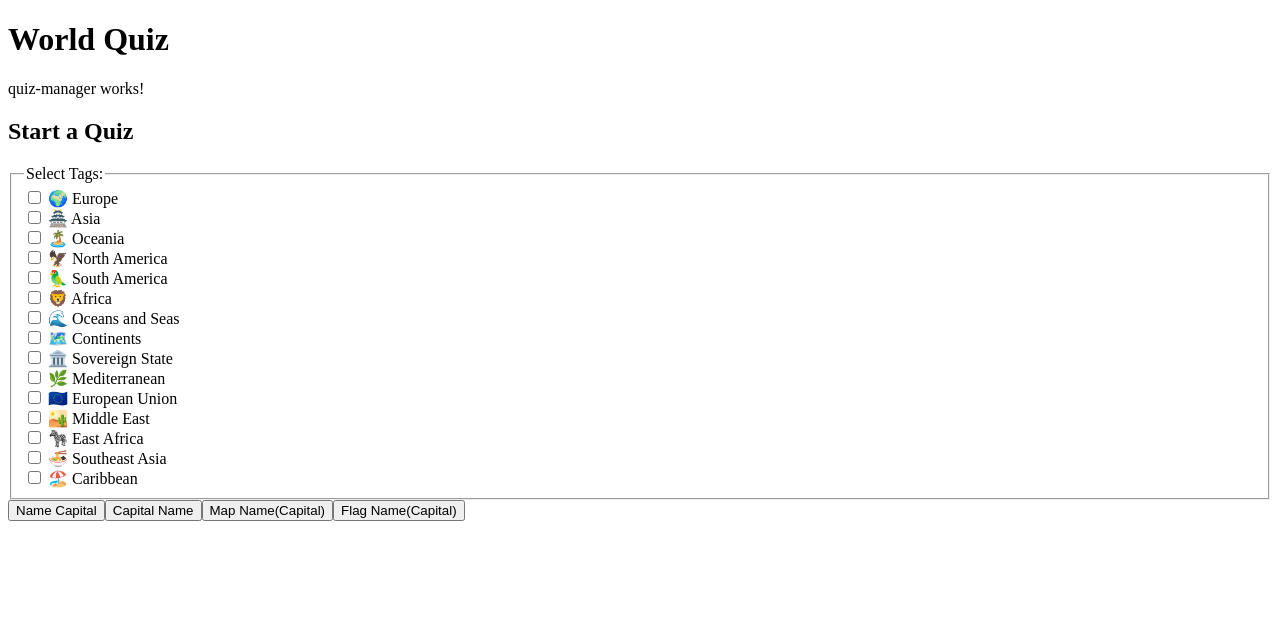
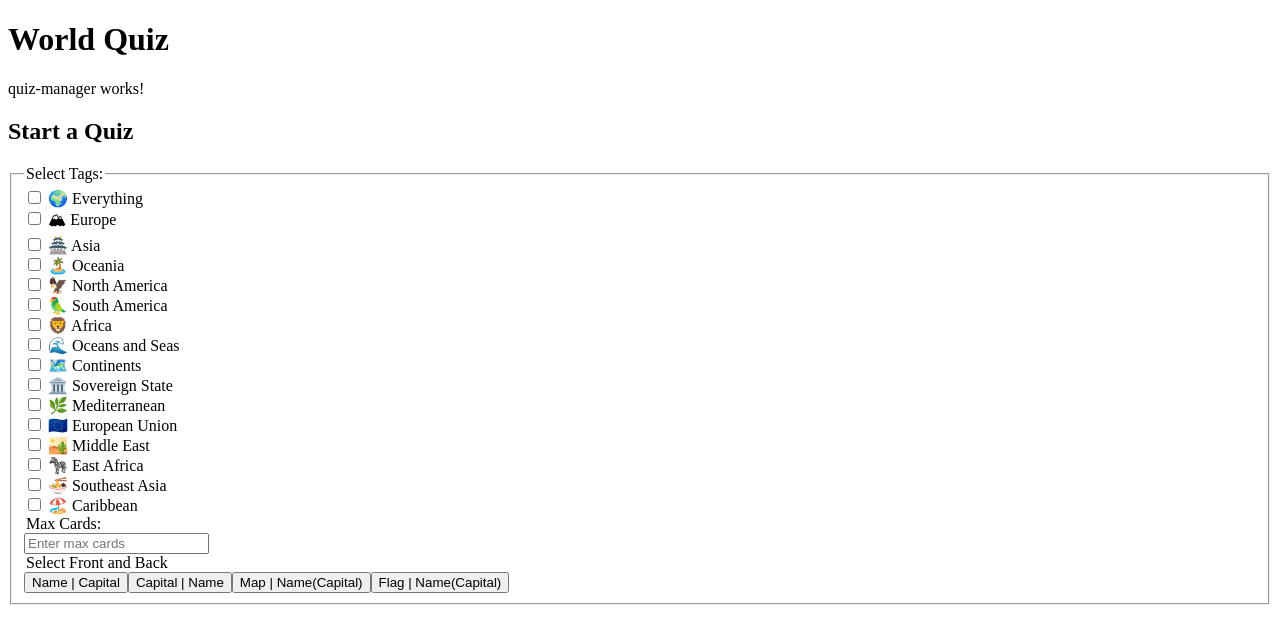
Before and after one commit to Joel-Mueller/world-quiz, an Angular app in the folder client/: page / in a window 1280 px wide. Shown: the top 644 px of the page. Built offline with nearby package versions, Linux system fonts and the light colour scheme.

Commit message:
Add small changes in for improving playing the game

```diff
--- a/client/src/app/entities/Tag.ts
+++ b/client/src/app/entities/Tag.ts
@@ -1,4 +1,5 @@
 export enum Tag {
+  ALL,
   EUROPE,
   ASIA,
   OCEANIA,
--- a/client/src/app/quiz-manager/quiz-manager.component.html
+++ b/client/src/app/quiz-manager/quiz-manager.component.html
@@ -13,24 +13,27 @@
     <label>
       <input type="checkbox" [value]="tag" (change)="toggleTag(tag)" />
       {{ tag }}
-      <br>
+      <br />
     </label>
     } @empty {
     <span>No tags available</span>
     }
-  </fieldset>
+    <legend>Max Cards:</legend>
+    <input type="number" [(ngModel)]="maxCards" placeholder="Enter max cards" />
 
+    <legend>Select Front and Back</legend>
     <button (click)="startQuiz(Category.NAME, Category.CAPITAL)">
-    Name Capital
+      Name | Capital
     </button>
     <button (click)="startQuiz(Category.CAPITAL, Category.NAME)">
-    Capital Name
+      Capital | Name
     </button>
     <button (click)="startQuiz(Category.MAP, Category.NAME_AND_CAPITAL)">
-    Map Name(Capital)
+      Map | Name(Capital)
     </button>
     <button (click)="startQuiz(Category.FLAG, Category.NAME_AND_CAPITAL)">
-    Flag Name(Capital)
+      Flag | Name(Capital)
     </button>
+  </fieldset>
   }
 </div>
--- a/client/src/app/quiz-manager/quiz-manager.component.ts
+++ b/client/src/app/quiz-manager/quiz-manager.component.ts
@@ -17,9 +17,11 @@ export class QuizManagerComponent {
   Category = Category; // Enum has to be exported like this to use it in the html
   selectedTags: string[] = [];
   currentQuiz?: Quiz;
+  maxCards?: number;
 
   tagMap: Record<string, Tag> = {
-    '🌍 Europe': Tag.EUROPE,
+    '🌍 Everything': Tag.ALL,
+    '🏔 Europe': Tag.EUROPE,
     '🏯 Asia': Tag.ASIA,
     '🏝️ Oceania': Tag.OCEANIA,
     '🦅 North America': Tag.NORTH_AMERICA,
@@ -55,6 +57,7 @@ export class QuizManagerComponent {
   endQuiz() {
     this.selectedTags = [];
     this.currentQuiz = undefined;
+    this.maxCards = undefined;
   }
 
   startQuiz(selectedFront: Category, selectedBack: Category): void {
@@ -63,10 +66,6 @@ export class QuizManagerComponent {
       return;
     }
     const mappedTags: Tag[] = this.selectedTags.map((tag) => this.tagMap[tag]);
-    this.currentQuiz = this.quizService.getQuiz(
-      mappedTags,
-      selectedFront,
-      selectedBack
-    );
+    this.currentQuiz = this.quizService.getQuiz(mappedTags, selectedFront, selectedBack, this.maxCards);
   }
 }
--- a/client/src/app/quiz.service.ts
+++ b/client/src/app/quiz.service.ts
@@ -20,11 +20,11 @@ export class QuizService {
     this.loadMain();
   }
 
-  public getQuiz(tags: Tag[], frontCategory: Category, backCategory: Category) {
+  public getQuiz(tags: Tag[], frontCategory: Category, backCategory: Category, maxCount : number | undefined) {
     return {
       front: frontCategory,
       back: backCategory,
-      places: this.getWithFilter(tags, frontCategory, backCategory)
+      places: this.getWithFilter(tags, frontCategory, backCategory, maxCount)
     };
   }
 
@@ -34,14 +34,17 @@ export class QuizService {
     return this.places.slice();
   }
 
-  public getWithFilter(tags: Tag[], category1: Category, category2: Category): Place[] {
+  public getWithFilter(tags: Tag[], category1: Category, category2: Category, maxCount : number | undefined): Place[] {
     let filteredTags = this.filterTags(tags, this.getAllPlaces());
     let filteredCategory = this.filterCategory(category1, filteredTags);
     let filteredCategory2 = this.filterCategory(category2, filteredCategory);
-    return filteredCategory2;
+    let shuffled = this.shuffleArray(filteredCategory2);
+    let reduced = this.reduceArray(shuffled, maxCount);
+    return reduced;
   }
 
   private filterTags(tags: Tag[], places: Place[]): Place[] {
+    if (tags.includes(Tag.ALL)) return places;
     return places.filter(place =>
       place.tags.some(tag => tags.includes(tag))
     );
@@ -64,6 +67,20 @@ export class QuizService {
           return false;
       }
     });
+  }
+
+  private shuffleArray(array: any[]): any[] {
+    let shuffledArray = [...array];
+    for (let i = shuffledArray.length - 1; i > 0; i--) {
+      const j = Math.floor(Math.random() * (i + 1));
+      [shuffledArray[i], shuffledArray[j]] = [shuffledArray[j], shuffledArray[i]];
+    }
+    return shuffledArray;
+  }
+
+  private reduceArray<T>(arr: T[], size: number | undefined): T[] {
+    if (!size) return arr;
+    return arr.length > size ? arr.slice(0, size) : arr;
   }
 
   // Load the CSV files
--- a/client/src/app/quiz/quiz.component.html
+++ b/client/src/app/quiz/quiz.component.html
@@ -29,4 +29,5 @@
     <button (click)="submitGuess(true)">Right</button>
     <button (click)="submitGuess(false)">Wrong</button>
   </div>
+  <p>{{this.quiz.places.length}} Cards left</p>
 </div>
```
Also changed, not shown: 1 other file (tests, documents, lock files or other folders). Lines whose indentation alone changed are shown as unchanged.
